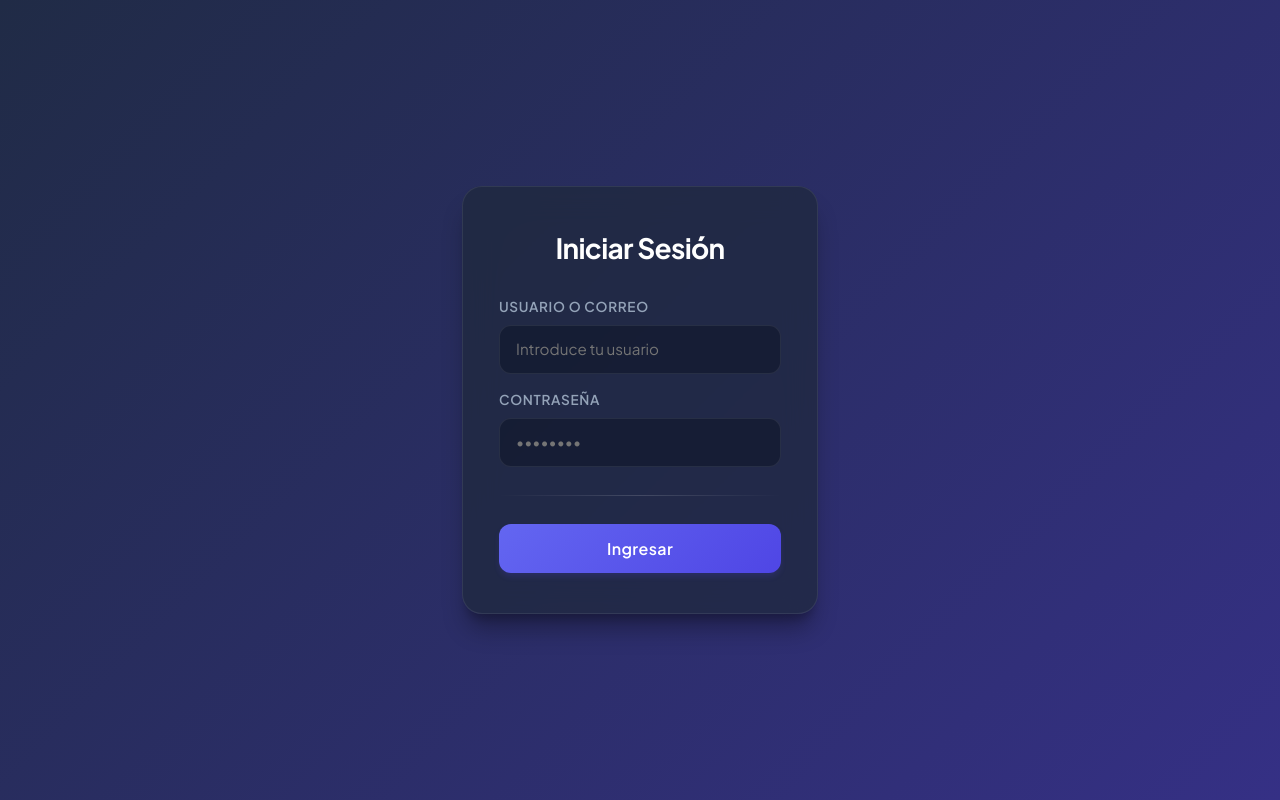
After one commit to mariachevez/SGS_Project, a Django app: page /login/ in a window 1280 px wide. The commit adds this page. Run offline with Django 5.2, Linux system fonts and the light colour scheme.

Commit message:
Login Agregado con sus respectivos HTMLs
Adicionalmente, cuando se hagan las primeras migraciones, se creará automáticamente el superusuario

```diff
--- a/SGS_Project/Apps/Administracion/models.py
+++ b/SGS_Project/Apps/Administracion/models.py
@@ -17,8 +17,7 @@ class Persona(ModeloBase):
     telefono = models.CharField(default='', max_length=50, verbose_name=u"Telefono movil")
     email = models.CharField(default='', max_length=200, verbose_name=u"Correo electronico personal")
     usuario = models.ForeignKey(User, null=True, on_delete=models.CASCADE)
-    foto = models.FileField(upload_to='foto_persona/', blank=True, null=True, verbose_name=u'Foto de la persona.')
-
+    foto = models.FileField(upload_to='foto_persona/', blank=True, null=True, verbose_name='Foto de la persona.')
     def __str__(self):
         return u'%s %s %s' % (self.apellido1, self.apellido2, self.nombres)
 
@@ -42,6 +41,7 @@ class Persona(ModeloBase):
                 return u'%s' % (nombrepersona)
         except Exception as ex:
             return self.nombres.capitalize()
+
     def primerNombre(self):
         if self.nombres:
             return self.nombres.split()[0]
--- a/SGS_Project/Apps/Administracion/templates/Pais/index.html
+++ b/SGS_Project/Apps/Administracion/templates/Pais/index.html
@@ -52,7 +52,7 @@
 {% empty %}
 <tr>
   <td colspan="4" class="text-muted fs-7 text-center">
-    AÚN NO SE REGISTRAN PAÍSES
+    Aún no se registran Paises
   </td>
 </tr>
 {% endfor %} {% endblock %}
--- a/SGS_Project/Apps/Administracion/urls.py
+++ b/SGS_Project/Apps/Administracion/urls.py
@@ -14,4 +14,7 @@ urlpatterns = [
     path('acualizar_pais/<int:pk>/', EditarPais.as_view(), name='editar_pais'),
     path('eliminar_pais/<int:pk>/', EliminarPais.as_view(), name='eliminar_pais'),
 
+    # Provincia
+    path('listado_provincia/', ListadoProvincia.as_view(), name='listado_provincia'),
+    path('crear_provincia/', CrearProvincia.as_view(), name='crear_provincia'),
 ]
--- a/SGS_Project/SGS_Project/settings.py
+++ b/SGS_Project/SGS_Project/settings.py
@@ -51,6 +51,7 @@ MIDDLEWARE = [
     'django.middleware.common.CommonMiddleware',
     'django.middleware.csrf.CsrfViewMiddleware',
     'django.contrib.auth.middleware.AuthenticationMiddleware',
+    'django.contrib.auth.middleware.LoginRequiredMiddleware',
     'django.contrib.messages.middleware.MessageMiddleware',
     'django.middleware.clickjacking.XFrameOptionsMiddleware',
 ]
@@ -122,6 +123,9 @@ USE_I18N = True
 
 USE_TZ = True
 
+LOGIN_URL = '/login'
+LOGIN_REDIRECT_URL = '/'
+LOGOUT_REDIRECT_URL = '/login'
 
 # Static files (CSS, JavaScript, Images)
 # https://docs.djangoproject.com/en/5.2/howto/static-files/
--- a/SGS_Project/SGS_Project/urls.py
+++ b/SGS_Project/SGS_Project/urls.py
@@ -16,9 +16,13 @@ Including another URLconf
 """
 from django.contrib import admin
 from django.urls import path, include
+from django.contrib.auth.decorators import login_not_required
+from django.contrib.auth import views as auth_views
 
 urlpatterns = [
     path('admin/', admin.site.urls),
+    path('login/', login_not_required(auth_views.LoginView.as_view()), name='login'),
+    path('logout/', auth_views.LogoutView.as_view(), name='logout'),
     path('', include('Apps.Biometrico.urls')),
     path('personal/', include('Apps.Administracion.urls')),
 ]
--- /dev/null
+++ b/SGS_Project/templates/registration/login.html
@@ -0,0 +1,212 @@
+<!DOCTYPE html>
+{% load static %}
+
+<html lang="es">
+<head>
+    <meta charset="UTF-8">
+    <meta name="viewport" content="width=device-width, initial-scale=1.0">
+    <title>Inicio de sesión</title>
+    <link href="https://cdn.jsdelivr.net/npm/bootstrap@5.3.2/dist/css/bootstrap.min.css" rel="stylesheet">
+    <link href="https://fonts.googleapis.com/css2?family=Plus+Jakarta+Sans:wght@400;500;600;700&display=swap" rel="stylesheet">
+
+    <style>
+        :root {
+            --bg-gradient: linear-gradient(135deg, #202b46 0%, #353085 100%);
+            --panel-bg: rgba(30, 41, 59, 0.7);
+            --input-bg: rgba(15, 23, 42, 0.6);
+            --accent-primary: linear-gradient(135deg, #6366f1 0%, #4f46e5 100%);
+            --border-color: rgba(255, 255, 255, 0.08);
+            --text-muted: #94a3b8;
+        }
+
+        body {
+            background: var(--bg-gradient);
+            font-family: 'Plus Jakarta Sans', sans-serif;
+            color: #f8fafc;
+            min-height: 100vh;
+        }
+
+        /* Contenedor Principal Estilo Glassmorphism */
+        .form-container {
+            background: var(--panel-bg);
+            backdrop-filter: blur(16px);
+            -webkit-backdrop-filter: blur(16px);
+            border: 1px solid var(--border-color);
+            padding: 2.5rem 2.25rem;
+            border-radius: 1.25rem;
+            box-shadow: 0 20px 25px -5px rgba(0, 0, 0, 0.3),
+                        0 10px 10px -5px rgba(0, 0, 0, 0.2);
+            transition: transform 0.3s ease;
+        }
+
+        .title {
+            font-size: 1.75rem;
+            font-weight: 700;
+            letter-spacing: -0.025em;
+            color: #ffffff;
+            margin-bottom: 1.75rem;
+            text-align: center;
+        }
+
+        /* Estilos de los Grupos de Entrada */
+        .custom-input-group {
+            display: flex;
+            flex-direction: column;
+            gap: 0.5rem;
+        }
+
+        .custom-input-group label {
+            font-size: 0.85rem;
+            font-weight: 600;
+            color: var(--text-muted);
+            text-transform: uppercase;
+            letter-spacing: 0.05em;
+        }
+
+        .custom-input-group input {
+            width: 100%;
+            padding: 0.75rem 1rem;
+            background: var(--input-bg);
+            border: 1px solid var(--border-color);
+            border-radius: 0.75rem;
+            color: #ffffff;
+            font-size: 0.95rem;
+            transition: all 0.2s cubic-bezier(0.4, 0, 0.2, 1);
+        }
+
+        .custom-input-group input:focus {
+            outline: none;
+            border-color: #6366f1;
+            background: rgba(15, 23, 42, 0.8);
+            box-shadow: 0 0 0 4px rgba(99, 102, 241, 0.15);
+        }
+
+        /* Botón de Ingreso Elegante */
+        .sign {
+            background: var(--accent-primary);
+            color: #ffffff;
+            border: none;
+            padding: 0.8rem;
+            border-radius: 0.75rem;
+            font-weight: 600;
+            font-size: 1rem;
+            letter-spacing: 0.025em;
+            transition: all 0.2s ease;
+            cursor: pointer;
+            box-shadow: 0 4px 6px -1px rgba(79, 70, 229, 0.2);
+        }
+
+        .sign:hover {
+            transform: translateY(-2px);
+            box-shadow: 0 10px 15px -3px rgba(79, 70, 229, 0.4);
+            opacity: 0.95;
+        }
+
+        .sign:active {
+            transform: translateY(0);
+        }
+
+        /* Separador personalizado */
+        .custom-hr {
+            border: 0;
+            height: 1px;
+            background: linear-gradient(to right, transparent, rgba(255,255,255,0.15), transparent);
+            margin: 1.75rem 0;
+        }
+
+        /* Alertas y Errores estilizados */
+        .alert {
+            border-radius: 0.75rem;
+            border: none;
+            font-size: 0.9rem;
+        }
+        .alert-danger {
+            background: rgba(239, 68, 68, 0.15);
+            color: #fca5a5;
+            border: 1px solid rgba(239, 68, 68, 0.2);
+        }
+        .error-text {
+            font-size: 0.8rem;
+            color: #f87171;
+            margin-top: 0.35rem;
+            display: block;
+        }
+    </style>
+</head>
+<body>
+    <div class="container">
+        <div class="row justify-content-center align-items-center min-vh-100">
+            <div class="col-12 col-sm-10 col-md-6 col-lg-4">
+
+                {% if messages %}
+                    <div class="messages mb-3">
+                        {% for message in messages %}
+                            <div class="alert alert-{{ message.tags }} alert-dismissible fade show" role="alert">
+                                {{ message }}
+                                <button type="button" class="btn-close btn-close-white" data-bs-dismiss="alert" aria-label="Close"></button>
+                            </div>
+                        {% endfor %}
+                    </div>
+                {% endif %}
+
+                <div class="form-container">
+                    <p class="title">Iniciar Sesión</p>
+
+                    <form class="form" method="post">
+                        {% csrf_token %}
+
+                        {% if form.non_field_errors %}
+                            <div class="alert alert-danger p-2mb-3" role="alert">
+                                {% for error in form.non_field_errors %}
+                                    <p class="m-0 small">{{ error }}</p>
+                                {% endfor %}
+                            </div>
+                        {% endif %}
+
+                        <div class="custom-input-group mb-3">
+                            <label for="username">Usuario o Correo</label>
+                            <input
+                                type="text"
+                                name="username"
+                                id="username"
+                                placeholder="Introduce tu usuario"
+                                autocomplete="off"
+                                value="{{ form.username.value|default:'' }}"
+                                required
+                            >
+                            {% if form.username.errors %}
+                                {% for error in form.username.errors %}
+                                    <span class="error-text">{{ error }}</span>
+                                {% endfor %}
+                            {% endif %}
+                        </div>
+
+                        <div class="custom-input-group mb-3">
+                            <label for="password">Contraseña</label>
+                            <input
+                                type="password"
+                                name="password"
+                                id="password"
+                                placeholder="••••••••"
+                                required
+                            >
+                            {% if form.password.errors %}
+                                {% for error in form.password.errors %}
+                                    <span class="error-text">{{ error }}</span>
+                                {% endfor %}
+                            {% endif %}
+                        </div>
+
+                        <div class="custom-hr"></div>
+
+                        <button type="submit" class="sign w-100">Ingresar</button>
+                    </form>
+                </div>
+
+            </div>
+        </div>
+    </div>
+
+    <script src="https://cdn.jsdelivr.net/npm/bootstrap@5.3.2/dist/js/bootstrap.bundle.min.js"></script>
+</body>
+</html>
```
Also changed, not shown: SGS_Project/Apps/Administracion/apps.py (+21 -0 lines), SGS_Project/Apps/Administracion/forms.py (+13 -2 lines), SGS_Project/Apps/Administracion/templates/Provincia/index.html (added, +26 -0 lines), SGS_Project/Apps/Administracion/views.py (+36 -1 lines), SGS_Project/core/funciones.py (added, +32 -0 lines), SGS_Project/static/css/registration/login.css (added, +123 -0 lines), SGS_Project/templates/base.html (+12 -8 lines), SGS_Project/templates/registration/password_change_done.html (added), SGS_Project/templates/registration/password_change_form.html (added), SGS_Project/templates/registration/password_reset_complete.html (added), SGS_Project/templates/registration/password_reset_confirm.html (added), SGS_Project/templates/registration/password_reset_done.html (added), SGS_Project/templates/registration/password_reset_email.html (added), SGS_Project/templates/registration/password_reset_form.html (added).
